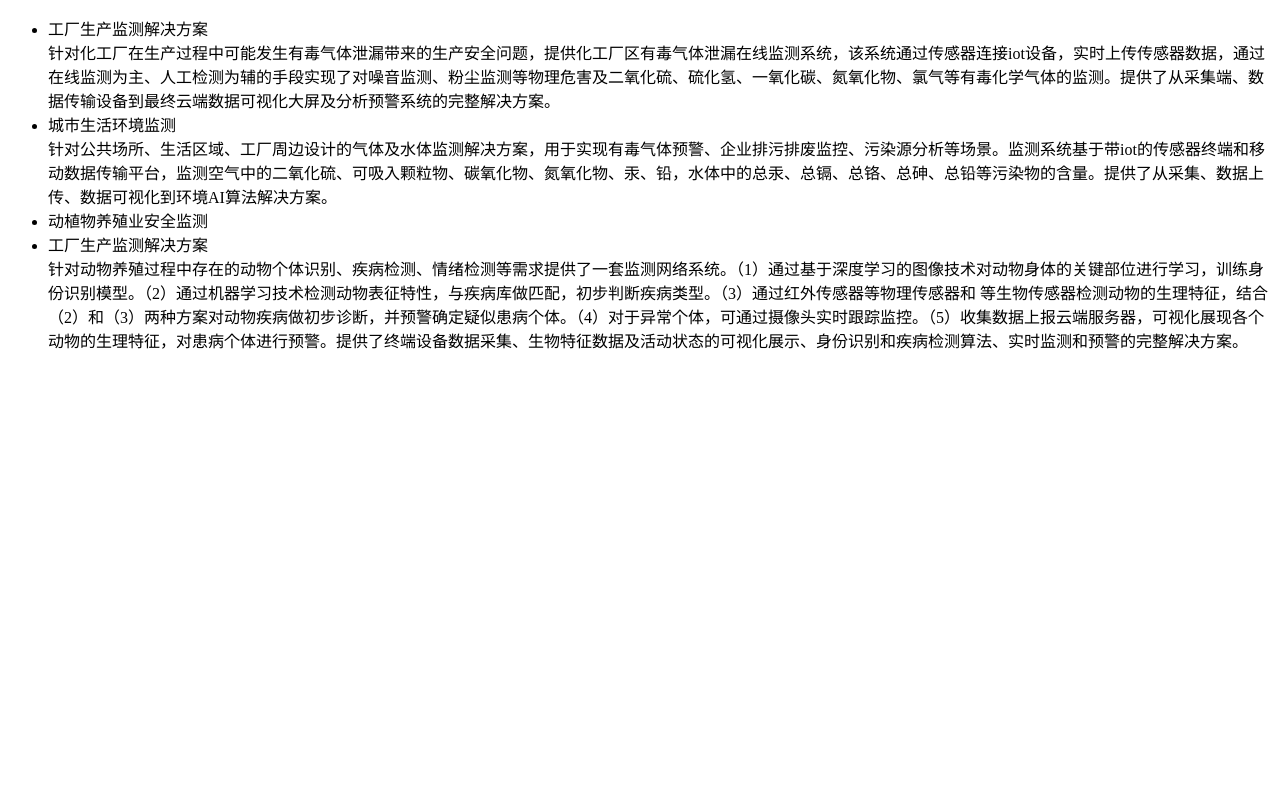
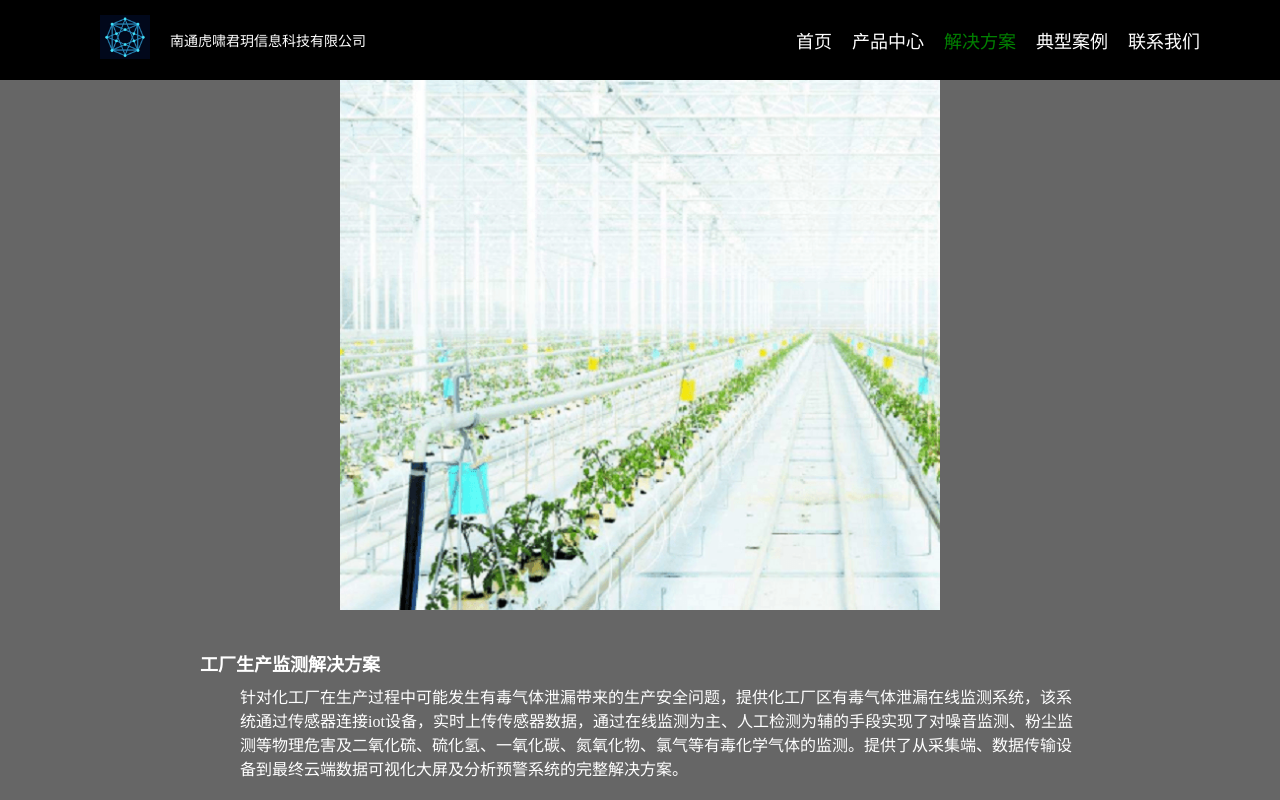
Before and after one commit to RobinZhao00/site, a plain HTML site: page solution.html in a window 1280 px wide. Shown: the top 800 px of the page. Drawn offline with Linux system fonts and the light colour scheme.

Commit message:
add style

```diff
--- a/solution.html
+++ b/solution.html
@@ -3,34 +3,57 @@
 <head>
   <meta charset="UTF-8">
   <title>解决方案</title>
+  <link rel="stylesheet" type="text/css" href="swiper-4.3.2.min.css">
+  <link rel="stylesheet" type="text/css" href="style.css">
 </head>
 <body>
-  <div class="header"></div>
+  <div class="header">
+
+    <div class="company-name">
+      <div class="logo"></div>
+      南通虎啸君玥信息科技有限公司
+    </div>
+    <ul>
+      <li><a href="index.html">首页</a></li>
+      <li><a href="product.html">产品中心</a></li>
+      <li class="active"><a href="solution.html">解决方案</a></li>
+      <li><a href="case.html">典型案例</a></li>
+      <li><a href="contact.html">联系我们</a></li>
+    </ul>
+  </div>
   <div class="main">
+    <div class="swiper-container">
       <div class="swiper-wrapper">
-        <div class="swiper-slide swiper-silde-1"></div>
-        <div class="swiper-slide swiper-silde-2"></div>
-        <div class="swiper-slide swiper-silde-3"></div>
-        <div class="swiper-slide swiper-silde-4"></div>
+        <div class="swiper-slide silde-1"></div>
+        <div class="swiper-slide slide-2"></div>
+        <div class="swiper-slide slide-3"></div>
+        <div class="swiper-slide slide-4"></div>
+      </div>
+      <!--<div class="swiper-pagination"></div>-->
+      <!--<div class="swiper-button-prev"></div>-->
+      <!--<div class="swiper-button-next"></div>-->
+      <!--<div class="swiper-scrollbar"></div>-->
     </div>
     <div class="solution-container">
       <div class="title"></div>
-      <ul>
-        <li>
+      <ul class="solutions">
+        <li class="solution-list">
           <div class="sub-title">工厂生产监测解决方案</div>
-          <div class="details">针对化工厂在生产过程中可能发生有毒气体泄漏带来的生产安全问题，提供化工厂区有毒气体泄漏在线监测系统，该系统通过传感器连接iot设备，实时上传传感器数据，通过在线监测为主、人工检测为辅的手段实现了对噪音监测、粉尘监测等物理危害及二氧化硫、硫化氢、一氧化碳、氮氧化物、氯气等有毒化学气体的监测。提供了从采集端、数据传输设备到最终云端数据可视化大屏及分析预警系统的完整解决方案。</div>
+          <div class="details">
+            针对化工厂在生产过程中可能发生有毒气体泄漏带来的生产安全问题，提供化工厂区有毒气体泄漏在线监测系统，该系统通过传感器连接iot设备，实时上传传感器数据，通过在线监测为主、人工检测为辅的手段实现了对噪音监测、粉尘监测等物理危害及二氧化硫、硫化氢、一氧化碳、氮氧化物、氯气等有毒化学气体的监测。提供了从采集端、数据传输设备到最终云端数据可视化大屏及分析预警系统的完整解决方案。
+          </div>
         </li>
-        <li>
+        <li class="solution-list">
           <div class="sub-title"> 城市生活环境监测</div>
-          <div class="details">针对公共场所、生活区域、工厂周边设计的气体及水体监测解决方案，用于实现有毒气体预警、企业排污排废监控、污染源分析等场景。监测系统基于带iot的传感器终端和移动数据传输平台，监测空气中的二氧化硫、可吸入颗粒物、碳氧化物、氮氧化物、汞、铅，水体中的总汞、总镉、总铬、总砷、总铅等污染物的含量。提供了从采集、数据上传、数据可视化到环境AI算法解决方案。</div>
+          <div class="details">
+            针对公共场所、生活区域、工厂周边设计的气体及水体监测解决方案，用于实现有毒气体预警、企业排污排废监控、污染源分析等场景。监测系统基于带iot的传感器终端和移动数据传输平台，监测空气中的二氧化硫、可吸入颗粒物、碳氧化物、氮氧化物、汞、铅，水体中的总汞、总镉、总铬、总砷、总铅等污染物的含量。提供了从采集、数据上传、数据可视化到环境AI算法解决方案。
+          </div>
         </li>
-        <li>
+        <li class="solution-list">
           <div class="sub-title">动植物养殖业安全监测</div>
-          <div class="details"></div>
-        </li>
-        <li>
-          <div class="sub-title">工厂生产监测解决方案</div>
-          <div class="details">针对动物养殖过程中存在的动物个体识别、疾病检测、情绪检测等需求提供了一套监测网络系统。（1）通过基于深度学习的图像技术对动物身体的关键部位进行学习，训练身份识别模型。（2）通过机器学习技术检测动物表征特性，与疾病库做匹配，初步判断疾病类型。（3）通过红外传感器等物理传感器和  等生物传感器检测动物的生理特征，结合（2）和（3）两种方案对动物疾病做初步诊断，并预警确定疑似患病个体。（4）对于异常个体，可通过摄像头实时跟踪监控。（5）收集数据上报云端服务器，可视化展现各个动物的生理特征，对患病个体进行预警。提供了终端设备数据采集、生物特征数据及活动状态的可视化展示、身份识别和疾病检测算法、实时监测和预警的完整解决方案。</div>
+          <div class="details">针对动物养殖过程中存在的动物个体识别、疾病检测、情绪检测等需求提供了一套监测网络系统。（1）通过基于深度学习的图像技术对动物身体的关键部位进行学习，训练身份识别模型。（2）通过机器学习技术检测动物表征特性，与疾病库做匹配，初步判断疾病类型。（3）通过红外传感器等物理传感器和
+            等生物传感器检测动物的生理特征，结合（2）和（3）两种方案对动物疾病做初步诊断，并预警确定疑似患病个体。（4）对于异常个体，可通过摄像头实时跟踪监控。（5）收集数据上报云端服务器，可视化展现各个动物的生理特征，对患病个体进行预警。提供了终端设备数据采集、生物特征数据及活动状态的可视化展示、身份识别和疾病检测算法、实时监测和预警的完整解决方案。
+          </div>
         </li>
       </ul>
     </div>
@@ -38,6 +61,11 @@
   <div class="footer"></div>
   <script src="jquery.js"></script>
   <script src="swiper-4.3.2.min.js"></script>
-  <script src="index.js"></script>
+  <script>
+    var mySwiper = new Swiper('.swiper-container', {
+      autoplay: true,//可选选项，自动滑动
+      loop: true,
+    })
+  </script>
 </body>
 </html>
--- a/style.css
+++ b/style.css
@@ -1,4 +1,15 @@
 html, body {
+    margin: 0;
+    padding: 0;
+}
+
+a {
+    text-decoration: none;
+    color: #fff;
+}
+
+ul, li {
+    list-style: none;
     margin: 0;
     padding: 0;
 }
@@ -45,8 +56,8 @@ html, body {
     margin-left: 20px;
 }
 
-.header ul .active {
-    color: green;
+.header ul .active a {
+    color: green !important;
 }
 
 .main {
@@ -153,6 +164,37 @@ html, body {
     margin-left: 0;
 }
 
+/*
+解决方案
+*/
+.main .solution-container {
+    margin: 40px 200px 0;
+    color: #fff;
+}
+
+.main .solution-container .solution-list {
+    display: flex;
+    flex-direction: column;
+    margin-top: 40px;
+}
+
+.main .solution-container .solution-list:first-child {
+    margin-top: 0;
+}
+
+.main .solution-container .solution-list .sub-title {
+    font-size: 18px;
+    font-weight: bold;
+}
+
+.main .solution-container .solution-list .details {
+    font-size: 16px;
+    line-height: 1.5;
+    margin-top: 10px;
+    margin-left: 40px;
+    word-break: break-all;
+}
+
 .footer {
     height: 320px;
     background-color: rgba(0, 0, 0, 0.6);
```
Also changed, not shown: case.html (+44 -11 lines), contact.html (+33 -7 lines), index.html (+5 -5 lines), product.html (+31 -6 lines).
